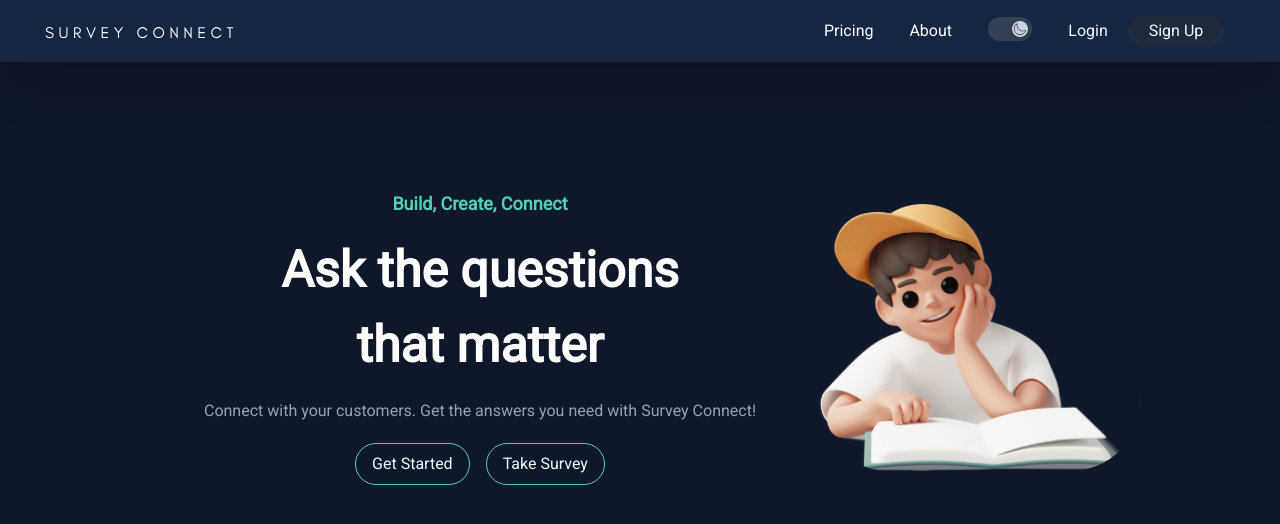
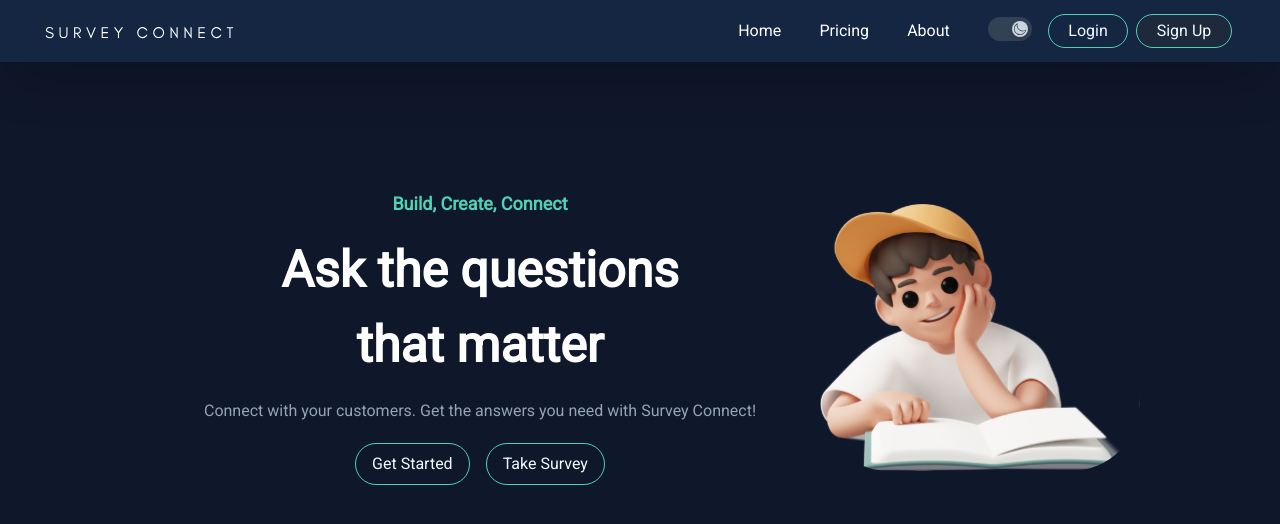
Before and after one commit to ThangVPham/SurveyConnect-client, a React (Create React App) app: page / in a window 1280 px wide. Shown: the top 524 px of the page. Built offline with nearby package versions, Linux system fonts and the light colour scheme.

Commit message:
added copy to clipboard function for desktop view

```diff
--- a/src/components/MobileNavMenu.js
+++ b/src/components/MobileNavMenu.js
@@ -41,7 +41,7 @@ function MobileNavMenu({
         >
           {/* Mobile Nav Items */}
           <div className="flex flex-col pb-2">
-            <div className="p-2 w-2/3">
+            <div className=" w-2/3">
               <button onClick={toggleTheme} className="w-full">
                 <Switch
                   active={active}
@@ -94,7 +94,7 @@ function MobileNavMenu({
         <div className=" h-screen">
           {collapse ? (
             <button
-              className=" pt-8 pr-16 w-full"
+              className=" pt-8 pr-16 w-full dark:text-slate-200"
               onClick={() => collapseMenu()}
             >
               {mobileMenu}
--- a/src/components/Nav.js
+++ b/src/components/Nav.js
@@ -27,8 +27,17 @@ function Nav({
             className="w-full "
           />
         </Link>
-        <div className="w-full hidden md:flex md:justify-center lg:justify-end items-center">
-          <div className="flex md:w-1/2 xl:w-1/5 justify-evenly">
+        <div className="w-full hidden md:flex md:justify-end  items-center">
+          <div className="flex md:w-1/4 xl:w-72 justify-evenly">
+            <button
+              className=" hover:text-green-600 dark:text-white dark:hover:text-[#51D1B4]"
+              value={"Welcome"}
+              onClick={(e) => {
+                navigateTab(e);
+              }}
+            >
+              Home
+            </button>
             <button
               className=" hover:text-green-600 dark:text-white dark:hover:text-[#51D1B4]"
               value={"Pricing"}
@@ -63,7 +72,7 @@ function Nav({
               <div>
                 <Link
                   to="/dashboard"
-                  className="w-28 text-center py-2 px-4 rounded-3xl text-white bg-green-600 dark:bg-transparent dark:border dark:border-[#51D1B4]  dark:hover:bg-[#51D1B4] dark:hover:text-slate-700"
+                  className="w-28 text-center py-2 px-4 rounded-3xl border border-green-600 text-white bg-green-600 dark:bg-transparent dark:border dark:border-[#51D1B4]  dark:hover:bg-[#51D1B4] dark:hover:text-slate-700 hover:text-green-600 hover:bg-white transition-colors"
                 >
                   Dashboard
                 </Link>
@@ -78,13 +87,13 @@ function Nav({
               >
                 <Link
                   to="/login"
-                  className="w-20 text-center py-1 px-4 rounded-3xl"
+                  className="w-20 text-center py-1 px-4 rounded-3xl dark:border dark:border-[#51D1B4] mr-2 hover:text-green-600 hover:bg-sky-50 dark:hover:text-slate-700 dark:hover:border-0"
                 >
                   Login
                 </Link>
                 <Link
                   to="/register"
-                  className="w-24 text-center py-1 px-4 rounded-3xl text-sky-50 bg-green-600 hover:border hover:border-green-600 hover:bg-white hover:text-green-600 dark:bg-slate-800 dark:hover:text-slate-700 dark:hover:border-sky-50 dark:hover:bg-sky-50"
+                  className="w-24 text-center py-1 px-4 rounded-3xl text-sky-50 bg-green-600  hover:border-green-600 hover:bg-white hover:text-green-600 dark:bg-slate-800 dark:hover:text-slate-700 dark:hover:border-0 dark:hover:bg-sky-50 dark:border  dark:border-[#51D1B4]"
                 >
                   Sign Up
                 </Link>
--- a/src/components/SurveyItem.js
+++ b/src/components/SurveyItem.js
@@ -1,4 +1,4 @@
-import React from "react";
+import React, { useState } from "react";
 import { Link } from "react-router-dom";
 import { CopyToClipboard } from "react-copy-to-clipboard";
 import SurveySettings from "./SurveySettings";
@@ -9,7 +9,9 @@ import {
   faShareAlt,
   faTrashAlt,
   faLockOpen,
+  faCheck,
 } from "@fortawesome/free-solid-svg-icons";
+
 function SurveyItem({
   survey,
   deleteSurvey,
@@ -22,6 +24,8 @@ function SurveyItem({
   const share = <FontAwesomeIcon icon={faShareAlt} size={"sm"} />;
   const lock = <FontAwesomeIcon icon={faLock} size={"sm"} />;
   const unlock = <FontAwesomeIcon icon={faLockOpen} size={"sm"} />;
+  const copy = <FontAwesomeIcon icon={faCheck} size={"sm"} />;
+  const [copied, setCopied] = useState(false);
 
   return (
     <div className="mb-2">
@@ -89,7 +93,12 @@ function SurveyItem({
             {survey.public ? <span>{lock}</span> : <span>{unlock}</span>}
           </div>
           <div className="border dark:border-slate-600 h-10 p-3 rounded-2xl  mx-1 hover:bg-slate-300  dark:hover:bg-[#51D1B4] hover:cursor-pointer hidden sm:block">
-            {share}
+            <CopyToClipboard
+              text={`https://surveyconnect.onrender.com/survey/${survey._id}`}
+              onCopy={() => setCopied(true)}
+            >
+              {copied ? copy : share}
+            </CopyToClipboard>
           </div>
         </div>
         <div className="flex w-2 lg:hidden h-full align-top hover:cursor-pointer sm:hidden">
--- a/src/components/Welcome.js
+++ b/src/components/Welcome.js
@@ -30,14 +30,14 @@ function Welcome({ theme }) {
             </p>
             <div className="flex">
               <button
-                className="bg-green-600 w-1/7 px-4 py-2 border rounded-3xl text-sky-50 mt-5 mx-2 hover:cursor-pointer  hover:shadow-xl  dark:bg-transparent dark:hover:text-slate-700 dark:border-[#51D1B4] hover:text-green-600 hover:bg-white dark:hover:bg-[#51D1B4] "
+                className="bg-green-600 w-1/7 px-4 py-2 border rounded-3xl text-sky-50 mt-5 mx-2 hover:cursor-pointer  hover:shadow-xl  dark:bg-transparent dark:hover:text-slate-700 dark:border-[#51D1B4] hover:text-green-600 hover:bg-white dark:hover:bg-[#51D1B4] transition-colors"
                 onClick={checkLogin}
               >
                 Get Started
               </button>
 
               <button
-                className="bg-green-600 w-1/7 px-4 py-2 border rounded-3xl text-sky-50 mt-5 mx-2 hover:cursor-pointer  hover:shadow-xl  dark:bg-transparent dark:hover:text-slate-700 dark:border-[#51D1B4]  hover:text-green-600 dark:hover:bg-[#51D1B4] "
+                className="bg-green-600 w-1/7 px-4 py-2 border rounded-3xl text-sky-50 mt-5 mx-2 hover:cursor-pointer  hover:shadow-xl  dark:bg-transparent dark:hover:text-slate-700 dark:border-[#51D1B4]  hover:text-green-600 hover:bg-white dark:hover:bg-[#51D1B4] transition-colors"
                 onClick={checkLogin}
               >
                 Take Survey
--- a/src/pages/Survey.js
+++ b/src/pages/Survey.js
@@ -14,7 +14,8 @@ function Survey({ theme }) {
   const navigate = useNavigate();
   const baseURL = "https://surveyconnect-server.onrender.com";
   const location = useLocation();
-  const { id } = location.state;
+  const id = location.state ?? window.location.href.split("/").pop();
+  console.log(id);
   const {
     data = { errorMessage: "", _id: "", surveyName: "" },
     loading = true,
```
Also changed, not shown: src/pages/Dashboard.js (+46 -0 lines).
